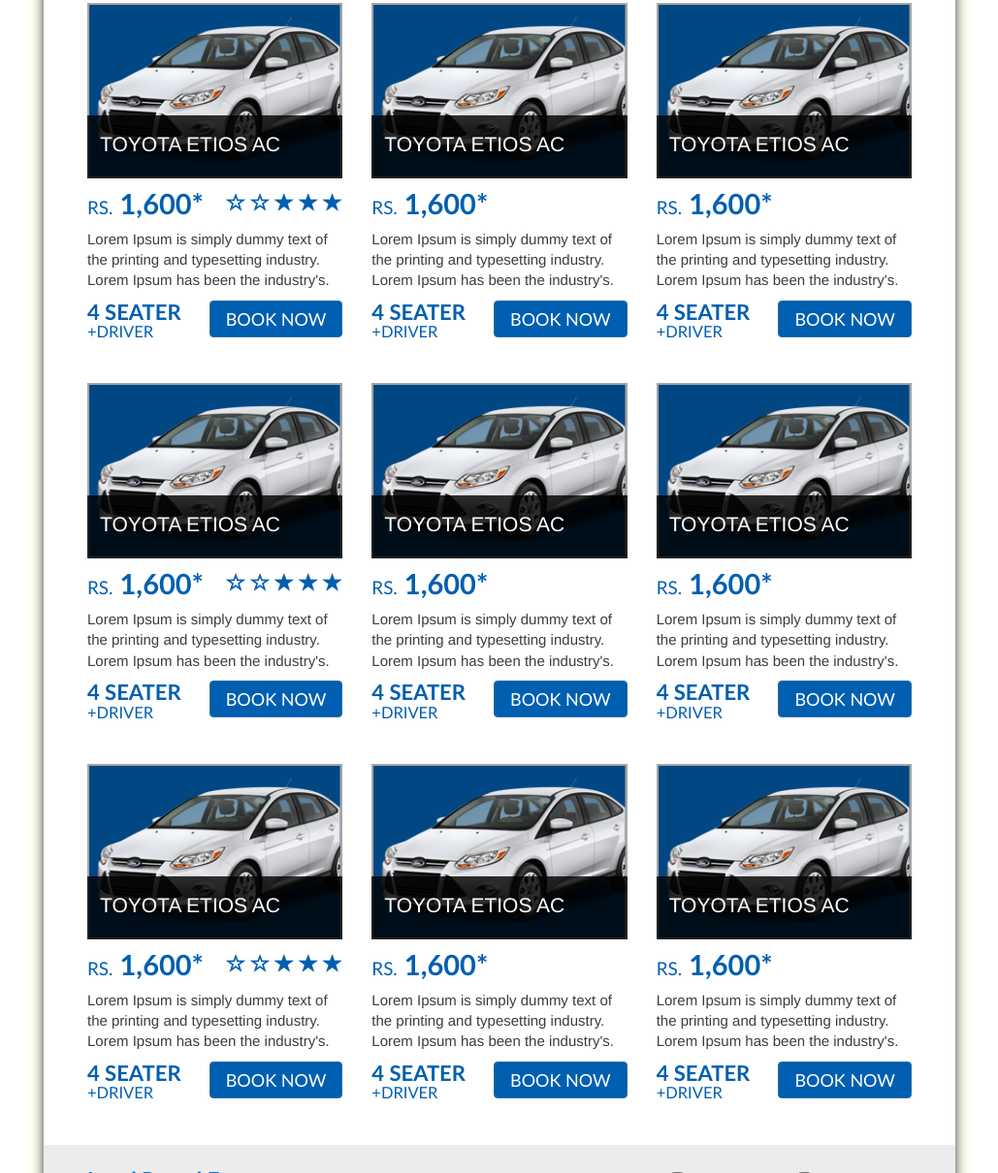
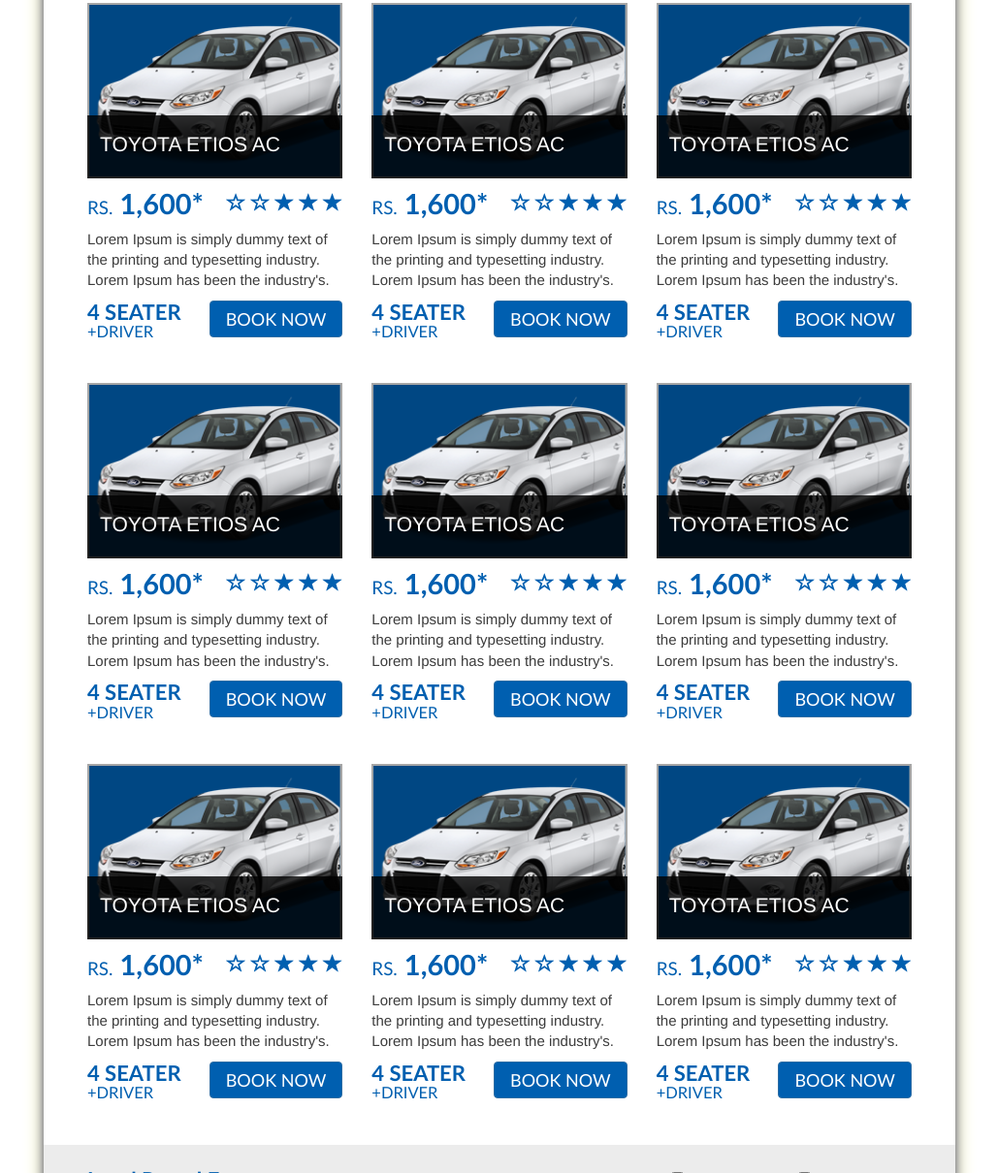
Before and after one commit to jsbimra/carpoolapp, a website: page search-result.html in a window 1280 px wide. Shown: the part 343-1553 px from the top of the page at 97% size, without its empty margins (125-1154 px from the left). Drawn offline with nearby package versions, Linux system fonts and the light colour scheme.

Commit message:
ratings added to the blocks

```diff
--- a/search-result.html
+++ b/search-result.html
@@ -138,7 +138,15 @@
                                     <img src="../img/car-thumb.png" class="img-responsive" />
                                     <span class="img-tooltip">Toyota Etios AC</span>
                                 </div>
-                                <h3><small>Rs.</small> 1,600*</h3>
+                                <h3><small>Rs.</small> 1,600*
+                                    <span class="pull-right ratings">
+                                        <span class="glyphicon glyphicon-star-empty" aria-hidden="true"></span>
+                                        <span class="glyphicon glyphicon-star-empty" aria-hidden="true"></span>
+                                        <span class="glyphicon glyphicon-star" aria-hidden="true"></span>
+                                        <span class="glyphicon glyphicon-star" aria-hidden="true"></span>
+                                        <span class="glyphicon glyphicon-star" aria-hidden="true"></span>
+                                    </span>
+                                </h3>
                                 <p>Lorem Ipsum is simply dummy text of the printing and typesetting industry. Lorem Ipsum has been the industry's.</p>
                                 <div class="actions">
                                     <h5 class="pull-left">4 seater <small>+Driver</small></h5>
@@ -150,7 +158,15 @@
                                     <img src="../img/car-thumb.png" class="img-responsive" />
                                     <span class="img-tooltip">Toyota Etios AC</span>
                                 </div>
-                                <h3><small>Rs.</small> 1,600*</h3>
+                                <h3><small>Rs.</small> 1,600*
+                                    <span class="pull-right ratings">
+                                        <span class="glyphicon glyphicon-star-empty" aria-hidden="true"></span>
+                                        <span class="glyphicon glyphicon-star-empty" aria-hidden="true"></span>
+                                        <span class="glyphicon glyphicon-star" aria-hidden="true"></span>
+                                        <span class="glyphicon glyphicon-star" aria-hidden="true"></span>
+                                        <span class="glyphicon glyphicon-star" aria-hidden="true"></span>
+                                    </span>
+                                </h3>
                                 <p>Lorem Ipsum is simply dummy text of the printing and typesetting industry. Lorem Ipsum has been the industry's.</p>
                                 <div class="actions">
                                     <h5 class="pull-left">4 seater <small>+Driver</small></h5>
@@ -184,7 +200,15 @@
                                     <img src="../img/car-thumb.png" class="img-responsive" />
                                     <span class="img-tooltip">Toyota Etios AC</span>
                                 </div>
-                                <h3><small>Rs.</small> 1,600*</h3>
+                                <h3><small>Rs.</small> 1,600*
+                                    <span class="pull-right ratings">
+                                        <span class="glyphicon glyphicon-star-empty" aria-hidden="true"></span>
+                                        <span class="glyphicon glyphicon-star-empty" aria-hidden="true"></span>
+                                        <span class="glyphicon glyphicon-star" aria-hidden="true"></span>
+                                        <span class="glyphicon glyphicon-star" aria-hidden="true"></span>
+                                        <span class="glyphicon glyphicon-star" aria-hidden="true"></span>
+                                    </span>
+                                </h3>
                                 <p>Lorem Ipsum is simply dummy text of the printing and typesetting industry. Lorem Ipsum has been the industry's.</p>
                                 <div class="actions">
                                     <h5 class="pull-left">4 seater <small>+Driver</small></h5>
@@ -196,7 +220,15 @@
                                     <img src="../img/car-thumb.png" class="img-responsive" />
                                     <span class="img-tooltip">Toyota Etios AC</span>
                                 </div>
-                                <h3><small>Rs.</small> 1,600*</h3>
+                                <h3><small>Rs.</small> 1,600*
+                                    <span class="pull-right ratings">
+                                        <span class="glyphicon glyphicon-star-empty" aria-hidden="true"></span>
+                                        <span class="glyphicon glyphicon-star-empty" aria-hidden="true"></span>
+                                        <span class="glyphicon glyphicon-star" aria-hidden="true"></span>
+                                        <span class="glyphicon glyphicon-star" aria-hidden="true"></span>
+                                        <span class="glyphicon glyphicon-star" aria-hidden="true"></span>
+                                    </span>
+                                </h3>
                                 <p>Lorem Ipsum is simply dummy text of the printing and typesetting industry. Lorem Ipsum has been the industry's.</p>
                                 <div class="actions">
                                     <h5 class="pull-left">4 seater <small>+Driver</small></h5>
@@ -230,7 +262,15 @@
                                     <img src="../img/car-thumb.png" class="img-responsive" />
                                     <span class="img-tooltip">Toyota Etios AC</span>
                                 </div>
-                                <h3><small>Rs.</small> 1,600*</h3>
+                                <h3><small>Rs.</small> 1,600*
+                                    <span class="pull-right ratings">
+                                        <span class="glyphicon glyphicon-star-empty" aria-hidden="true"></span>
+                                        <span class="glyphicon glyphicon-star-empty" aria-hidden="true"></span>
+                                        <span class="glyphicon glyphicon-star" aria-hidden="true"></span>
+                                        <span class="glyphicon glyphicon-star" aria-hidden="true"></span>
+                                        <span class="glyphicon glyphicon-star" aria-hidden="true"></span>
+                                    </span>
+                                </h3>
                                 <p>Lorem Ipsum is simply dummy text of the printing and typesetting industry. Lorem Ipsum has been the industry's.</p>
                                 <div class="actions">
                                     <h5 class="pull-left">4 seater <small>+Driver</small></h5>
@@ -242,7 +282,15 @@
                                     <img src="../img/car-thumb.png" class="img-responsive" />
                                     <span class="img-tooltip">Toyota Etios AC</span>
                                 </div>
-                                <h3><small>Rs.</small> 1,600*</h3>
+                                <h3><small>Rs.</small> 1,600*
+                                    <span class="pull-right ratings">
+                                        <span class="glyphicon glyphicon-star-empty" aria-hidden="true"></span>
+                                        <span class="glyphicon glyphicon-star-empty" aria-hidden="true"></span>
+                                        <span class="glyphicon glyphicon-star" aria-hidden="true"></span>
+                                        <span class="glyphicon glyphicon-star" aria-hidden="true"></span>
+                                        <span class="glyphicon glyphicon-star" aria-hidden="true"></span>
+                                    </span>
+                                </h3>
                                 <p>Lorem Ipsum is simply dummy text of the printing and typesetting industry. Lorem Ipsum has been the industry's.</p>
                                 <div class="actions">
                                     <h5 class="pull-left">4 seater <small>+Driver</small></h5>
```
